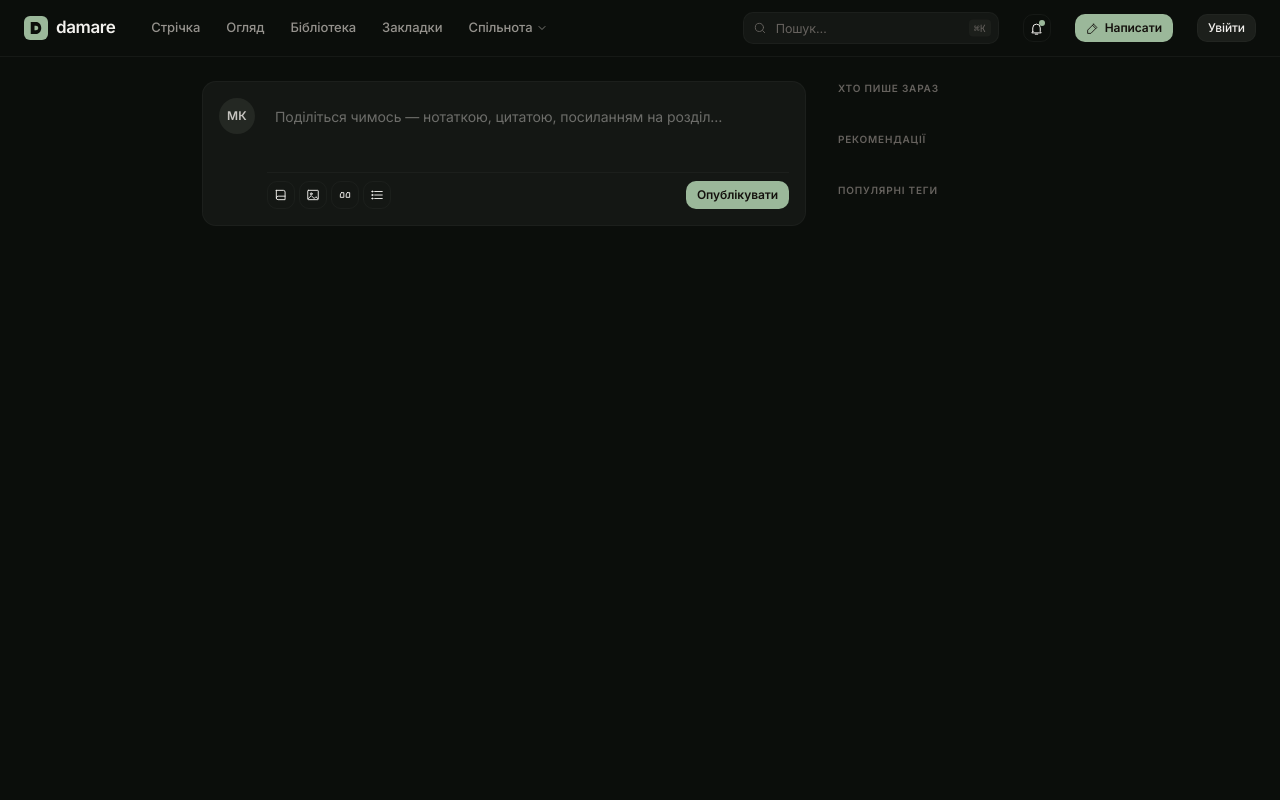
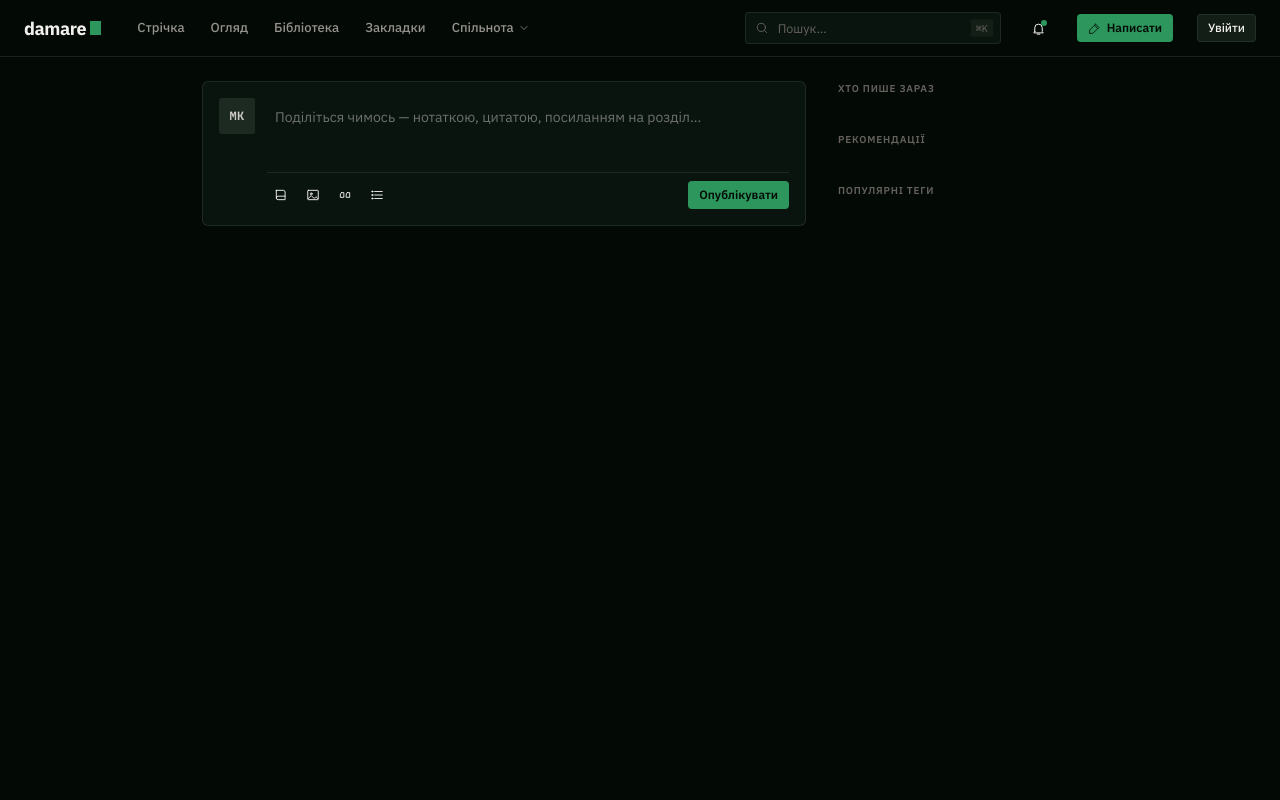
Before and after one commit to volbil/damare, a FastAPI app: template templates/feed/feed.html in a window 1280 px wide. Run offline with FastAPI, Linux system fonts and the light colour scheme; the template is opened without the code that fills it, so the values that code supplies are empty; style sheets or scripts are compiled from the project's sources; parts of the project's set-up code (start-up, migrations or seed data) failed here and were passed over.

Commit message:
Colors redesing

```diff
--- a/static/input.css
+++ b/static/input.css
@@ -3,51 +3,51 @@
 @source "../templates/**/*.html";
 
 @theme {
-    /* Background scale (sage-tinted dark) */
-    --color-bg-0: oklch(0.16 0.008 140);
-    --color-bg-1: oklch(0.20 0.008 140);
-    --color-bg-2: oklch(0.235 0.009 140);
-    --color-bg-3: oklch(0.27 0.010 140);
-    --color-bg-4: oklch(0.32 0.012 140);
+    /* Background scale (pine-tinted dark, deeper saturation) */
+    --color-bg-0: oklch(0.13 0.018 155);
+    --color-bg-1: oklch(0.18 0.020 155);
+    --color-bg-2: oklch(0.22 0.022 155);
+    --color-bg-3: oklch(0.27 0.024 155);
+    --color-bg-4: oklch(0.32 0.026 155);
 
-    /* Lines */
-    --color-line: oklch(0.32 0.010 140 / 0.6);
-    --color-line-soft: oklch(0.32 0.010 140 / 0.3);
+    /* Lines — more visible, structural */
+    --color-line: oklch(0.42 0.022 155 / 0.7);
+    --color-line-soft: oklch(0.42 0.022 155 / 0.35);
 
     /* Foreground scale */
     --color-fg-0: oklch(0.96 0.005 80);
-    --color-fg-1: oklch(0.82 0.006 80);
+    --color-fg-1: oklch(0.85 0.006 80);
     --color-fg-2: oklch(0.66 0.008 75);
     --color-fg-3: oklch(0.50 0.008 70);
     --color-fg-4: oklch(0.38 0.008 65);
 
-    /* Accent (sage) */
-    --color-accent: #9bb89a;
-    --color-accent-soft: oklch(0.72 0.06 140 / 0.18);
-    --color-accent-fg: oklch(0.18 0.01 80);
+    /* Accent (pine / racing green) */
+    --color-accent: oklch(0.60 0.13 155);
+    --color-accent-soft: oklch(0.60 0.13 155 / 0.18);
+    --color-accent-fg: oklch(0.14 0.02 155);
 
     /* Semantic */
     --color-warn: oklch(0.72 0.14 35);
     --color-love: oklch(0.74 0.14 20);
     --color-info: oklch(0.74 0.08 220);
 
-    /* Type */
-    --font-sans: "Inter", ui-sans-serif, system-ui, sans-serif;
-    --font-serif: "Newsreader", ui-serif, "Iowan Old Style", Georgia, serif;
-    --font-mono: "JetBrains Mono", ui-monospace, "SF Mono", Menlo, monospace;
-    --font-display: "Inter", ui-sans-serif, system-ui, sans-serif;
+    /* Type — IBM Plex family for institutional cohesion */
+    --font-sans: "IBM Plex Sans", ui-sans-serif, system-ui, sans-serif;
+    --font-serif: "IBM Plex Serif", "Iowan Old Style", Georgia, serif;
+    --font-mono: "IBM Plex Mono", ui-monospace, "SF Mono", Menlo, monospace;
+    --font-display: "IBM Plex Sans", ui-sans-serif, system-ui, sans-serif;
 
-    /* Radius (overrides Tailwind defaults) */
-    --radius-xs: 4px;
-    --radius-sm: 6px;
-    --radius-md: 10px;
-    --radius-lg: 14px;
-    --radius-xl: 20px;
+    /* Radius — tightened for hard geometry */
+    --radius-xs: 0;
+    --radius-sm: 2px;
+    --radius-md: 4px;
+    --radius-lg: 6px;
+    --radius-xl: 10px;
 
-    /* Shadow (overrides Tailwind defaults) */
-    --shadow-sm: 0 1px 2px rgba(0, 0, 0, 0.3);
-    --shadow-md: 0 4px 16px rgba(0, 0, 0, 0.35);
-    --shadow-lg: 0 12px 40px rgba(0, 0, 0, 0.45);
+    /* Shadow */
+    --shadow-sm: 0 1px 2px rgba(0, 0, 0, 0.4);
+    --shadow-md: 0 4px 16px rgba(0, 0, 0, 0.45);
+    --shadow-lg: 0 12px 40px rgba(0, 0, 0, 0.55);
 }
 
 @layer base {
@@ -55,8 +55,7 @@
         font-family: var(--font-sans);
         color: var(--color-fg-1);
         background: var(--color-bg-0);
-        font-feature-settings: "cv02", "cv03", "cv11", "ss01";
-        letter-spacing: -0.005em;
+        font-feature-settings: "kern";
         -webkit-font-smoothing: antialiased;
     }
 
@@ -67,12 +66,12 @@
         margin: 0;
         color: var(--color-fg-0);
         font-weight: 600;
-        letter-spacing: -0.02em;
+        letter-spacing: -0.01em;
     }
 
     .dmr ::-webkit-scrollbar { width: 8px; height: 8px; }
     .dmr ::-webkit-scrollbar-track { background: transparent; }
-    .dmr ::-webkit-scrollbar-thumb { background: var(--color-bg-3); border-radius: 4px; }
+    .dmr ::-webkit-scrollbar-thumb { background: var(--color-bg-3); border-radius: 0; }
     .dmr ::-webkit-scrollbar-thumb:hover { background: var(--color-bg-4); }
 
     .dmr ::selection {
@@ -82,15 +81,17 @@
 }
 
 @layer components {
-    /* Tag */
+    /* Tag — rectangular, mono, brutalist data-style */
     .tag {
         display: inline-flex;
         align-items: center;
         gap: 4px;
-        padding: 3px 9px;
-        font-size: 11px;
+        padding: 2px 7px;
+        font-family: var(--font-mono);
+        font-size: 10.5px;
         font-weight: 500;
-        border-radius: 9999px;
+        letter-spacing: 0.02em;
+        border-radius: var(--radius-xs);
         background: var(--color-bg-2);
         color: var(--color-fg-1);
         border: 1px solid var(--color-line-soft);
@@ -110,7 +111,7 @@
         background: var(--color-bg-2);
         color: var(--color-fg-2);
         font-variant: small-caps;
-        letter-spacing: 0.04em;
+        letter-spacing: 0.08em;
     }
 
     /* Button */
@@ -131,7 +132,7 @@
         white-space: nowrap;
         cursor: pointer;
     }
-    .btn:hover { background: var(--color-bg-3); }
+    .btn:hover { background: var(--color-bg-3); border-color: var(--color-line); }
     .btn:active { transform: scale(.98); }
     .btn.primary {
         background: var(--color-accent);
@@ -139,14 +140,14 @@
         border-color: transparent;
         font-weight: 600;
     }
-    .btn.primary:hover { background: oklch(0.82 0.06 140); }
-    .btn.ghost { background: transparent; }
-    .btn.ghost:hover { background: var(--color-bg-2); }
+    .btn.primary:hover { background: oklch(0.68 0.13 155); }
+    .btn.ghost { background: transparent; border-color: transparent; }
+    .btn.ghost:hover { background: var(--color-bg-2); border-color: var(--color-line-soft); }
     .btn.sm { height: 28px; padding: 0 10px; font-size: 12px; }
     .btn.icon { width: 34px; padding: 0; }
     .btn.icon.sm { width: 28px; }
 
-    /* Stat row */
+    /* Stat row — mono tabular numerals */
     .stat-row {
         display: flex;
         gap: 16px;
@@ -158,17 +159,19 @@
         display: inline-flex;
         align-items: center;
         gap: 5px;
+        font-family: var(--font-mono);
         font-variant-numeric: tabular-nums;
     }
 
-    /* Avatar */
+    /* Avatar — rectangular per brutalist commitment */
     .avatar {
         display: inline-flex;
         align-items: center;
         justify-content: center;
-        border-radius: 9999px;
+        border-radius: var(--radius-sm);
         background: var(--color-bg-3);
         color: var(--color-fg-1);
+        font-family: var(--font-mono);
         font-weight: 600;
         font-size: 12px;
         letter-spacing: 0.02em;
@@ -179,7 +182,7 @@
     /* Cover */
     .cover {
         position: relative;
-        border-radius: var(--radius-md);
+        border-radius: var(--radius-sm);
         overflow: hidden;
         background: var(--color-bg-2);
         aspect-ratio: 2 / 3;
@@ -195,8 +198,18 @@
         margin: 0;
     }
 
+    /* Redaction bar — the brand motif */
+    .redact-bar {
+        display: inline-block;
+        width: 0.7em;
+        height: 0.85em;
+        background: currentColor;
+        vertical-align: -0.08em;
+        flex-shrink: 0;
+    }
+
     /* Density modifiers */
     .dmr[data-density="compact"] .stat-row { gap: 12px; font-size: 11px; }
-    .dmr[data-density="compact"] .tag { font-size: 10.5px; padding: 2px 8px; }
+    .dmr[data-density="compact"] .tag { font-size: 10px; padding: 1px 6px; }
     .dmr[data-density="comfy"] .stat-row { gap: 20px; font-size: 13px; }
 }
--- a/templates/base.html
+++ b/templates/base.html
@@ -12,7 +12,7 @@
 		<link rel="icon" href="/static/favicon.png?cache={{ cache }}" type="image/png">
 		<link rel="preconnect" href="https://fonts.googleapis.com">
 		<link rel="preconnect" href="https://fonts.gstatic.com" crossorigin>
-		<link href="https://fonts.googleapis.com/css2?family=Inter:wght@400;500;600;700&family=Newsreader:ital,opsz,wght@0,6..72,400;0,6..72,500;0,6..72,600;1,6..72,400&family=JetBrains+Mono:wght@400;500&display=swap" rel="stylesheet">
+		<link href="https://fonts.googleapis.com/css2?family=IBM+Plex+Mono:wght@400;500;600&family=IBM+Plex+Sans:wght@400;500;600;700&family=IBM+Plex+Serif:ital,wght@0,400;0,500;0,600;1,400&display=swap" rel="stylesheet">
 		<link href="/static/styles.css?cache={{ cache }}" rel="stylesheet">
 
 		<script defer src="/static/alpine.min.js?cache={{ cache }}"></script>
--- a/templates/components/cover.html
+++ b/templates/components/cover.html
@@ -44,9 +44,9 @@
 {%- set ty = 50 if lay == 5 else 240 -%}
 {%- set ay = 66 if lay == 5 else 256 -%}
 {%- set short_title = (title[:21] ~ '…') if title|length > 22 else title -%}
-<text x="20" y="{{ ty }}" font-family="Newsreader, Georgia, serif" font-size="16" font-weight="500" fill="{{ ink }}" style="letter-spacing: -0.01em;">{{ short_title }}</text>
+<text x="20" y="{{ ty }}" font-family="IBM Plex Serif, Georgia, serif" font-size="16" font-weight="500" fill="{{ ink }}" style="letter-spacing: -0.01em;">{{ short_title }}</text>
 {%- if author -%}
-<text x="20" y="{{ ay }}" font-family="Inter, sans-serif" font-size="9" fill="{{ ink }}" fill-opacity="0.65" style="letter-spacing: 0.05em; text-transform: uppercase;">{{ author }}</text>
+<text x="20" y="{{ ay }}" font-family="IBM Plex Sans, sans-serif" font-size="9" fill="{{ ink }}" fill-opacity="0.65" style="letter-spacing: 0.05em; text-transform: uppercase;">{{ author }}</text>
 {%- endif -%}
 {%- endif -%}
 </svg>
--- a/templates/partials/navbar.html
+++ b/templates/partials/navbar.html
@@ -1,5 +1,4 @@
 {% from "components/icon.html" import icon %}
-{% from "components/logomark.html" import logomark %}
 
 {% set _active = active|default('') %}
 
@@ -18,9 +17,9 @@
 
 <nav x-data="{ menu: false }" class="border-b border-line-soft bg-bg-0 sticky top-0 z-20">
     <div class="max-w-[1280px] mx-auto px-4 md:px-6 h-14 flex items-center gap-3 md:gap-6">
-        <a href="/" class="flex items-center gap-2 shrink-0">
-            {{ logomark(24) }}
-            <span class="font-semibold text-[17px] text-fg-0 tracking-tight">damare</span>
+        <a href="/" class="flex items-center gap-1 shrink-0">
+            <span class="font-bold text-[18px] text-fg-0 tracking-tight">damare</span>
+            <span class="redact-bar text-accent"></span>
         </a>
 
         {# Hamburger (mobile only) #}
```
